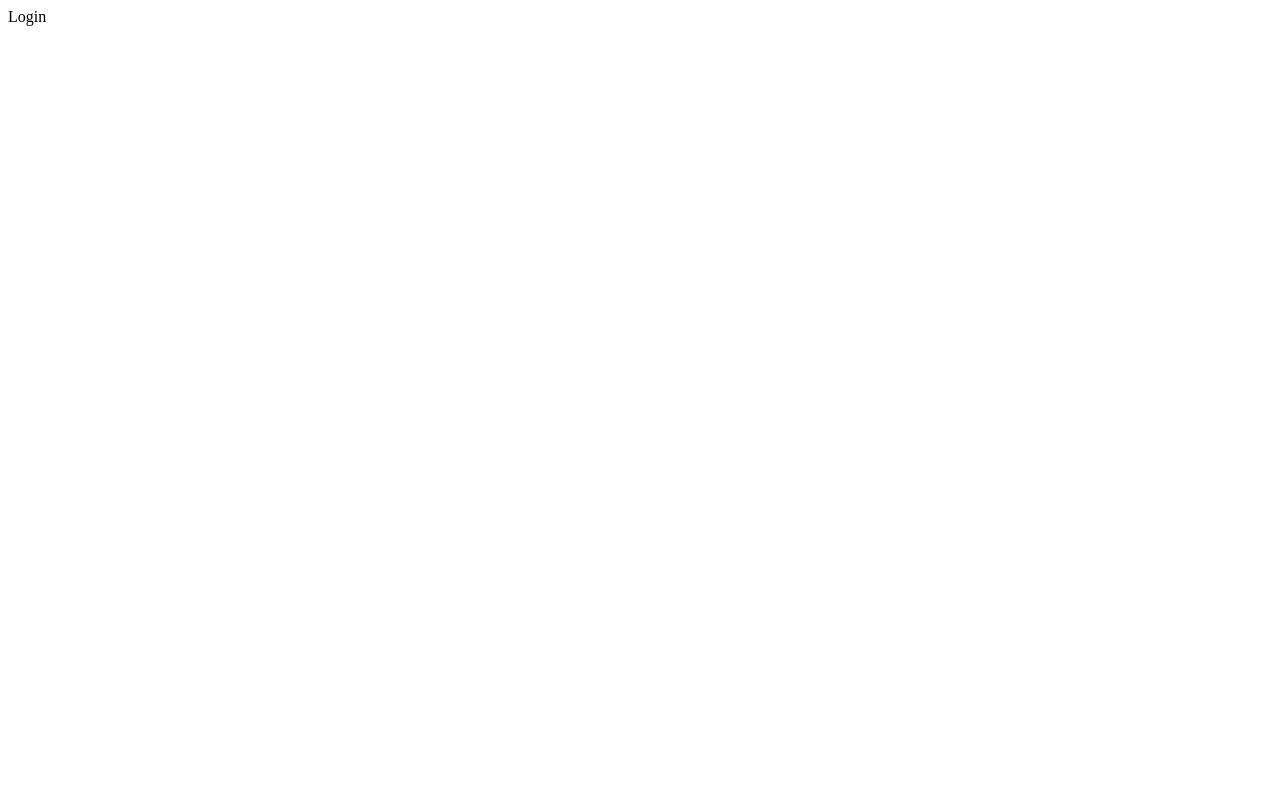
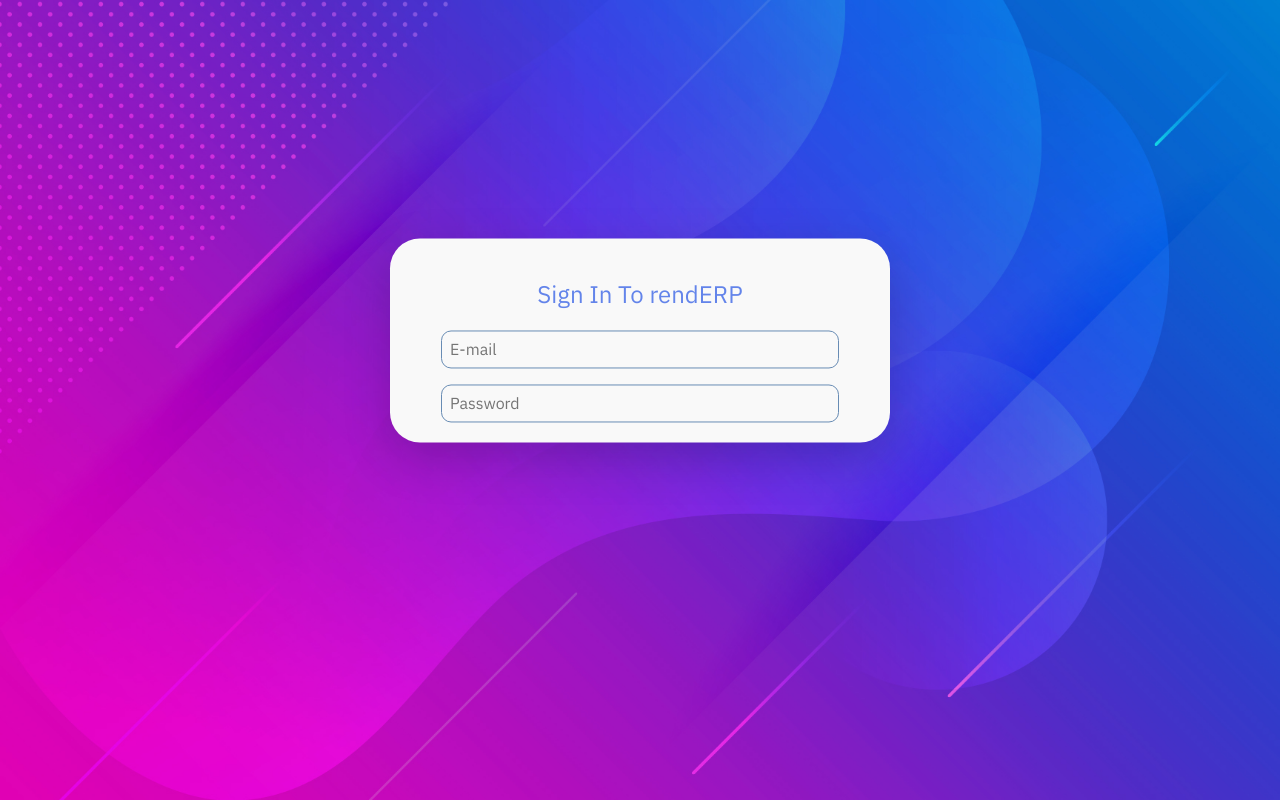
Before and after one commit to sasholilov/rendERP, a React (Vite) app: page /login in a window 1280 px wide. Built offline with nearby package versions, Linux system fonts and the light colour scheme.

Commit message:
start building login page

```diff
--- /dev/null
+++ b/src/features/authentication/LoginForm.jsx
@@ -0,0 +1,77 @@
+import styled from "styled-components";
+import GlobalStyles from "../../styles/GlobalStyles";
+import loginBgImage from "../../data/images/login-bg.jpg";
+import { StyledInput } from "../../ui/InputText";
+
+const LoginBg = styled.div`
+  background-image: url(${loginBgImage});
+  background-size: cover;
+  background-repeat: no-repeat;
+  background-position: center;
+  width: 100%;
+  height: 100vh;
+`;
+
+const LoginContainer = styled.div`
+  max-width: 500px;
+  width: 100%;
+  border-radius: 30px;
+  box-shadow: 0 1rem 3rem rgba(0, 0, 0, 0.175) !important;
+  box-sizing: border-box;
+  height: auto;
+  padding: 20px;
+  background-color: var(--color-light);
+  position: absolute;
+  top: 40%;
+  left: 50%;
+  transform: translate(-50%, -40%);
+
+  & h2 {
+    color: var(--color-blue-1);
+    font-weight: 400;
+    text-align: center;
+  }
+`;
+
+const StyledInputText = styled(StyledInput)`
+  max-width: 380px;
+  width: 100%;
+  position: relative;
+`;
+
+const Form = styled.form`
+  display: flex;
+  flex-direction: column;
+  gap: 1rem;
+  align-items: center;
+`;
+
+const InputPassword = styled.input.attrs({ type: "password" })`
+  border: 1px solid #688cb4 !important;
+  padding: 8px !important;
+  max-width: 380px;
+  width: 100%;
+  border-radius: 10px;
+  color: #495057;
+  font-size: 1rem !important;
+  cursor: text !important;
+`;
+
+function LoginForm() {
+  return (
+    <>
+      <GlobalStyles />
+      <LoginBg>
+        <LoginContainer>
+          <h2>Sign In To rendERP</h2>
+          <Form>
+            <StyledInputText placeholder="E-mail" />
+            <InputPassword placeholder="Password" />
+          </Form>
+        </LoginContainer>
+      </LoginBg>
+    </>
+  );
+}
+
+export default LoginForm;
--- a/src/pages/Login.jsx
+++ b/src/pages/Login.jsx
@@ -1,5 +1,7 @@
+import LoginForm from "../features/authentication/LoginForm";
+
 function Login() {
-  return <div>Login</div>;
+  return <LoginForm />;
 }
 
 export default Login;
--- a/src/ui/InputText.jsx
+++ b/src/ui/InputText.jsx
@@ -1,7 +1,7 @@
 import styled from "styled-components";
 import PropTypes from "prop-types";
 
-const StyledInput = styled.input.attrs({ type: "text" })`
+export const StyledInput = styled.input.attrs({ type: "text" })`
   border: 1px solid #688cb4 !important;
   padding: 8px !important;
   max-width: 132px;
```
Also changed, not shown: src/data/images/login-bg.jpg (added).
